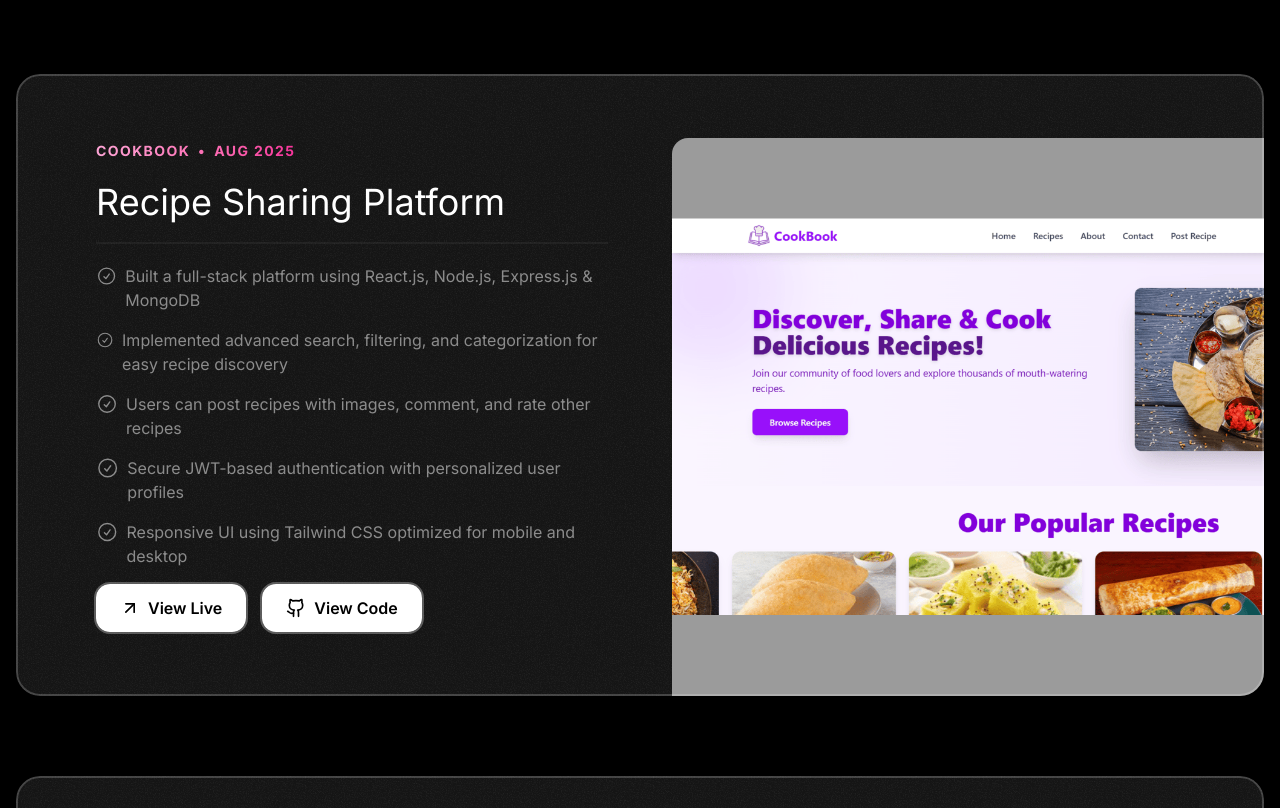
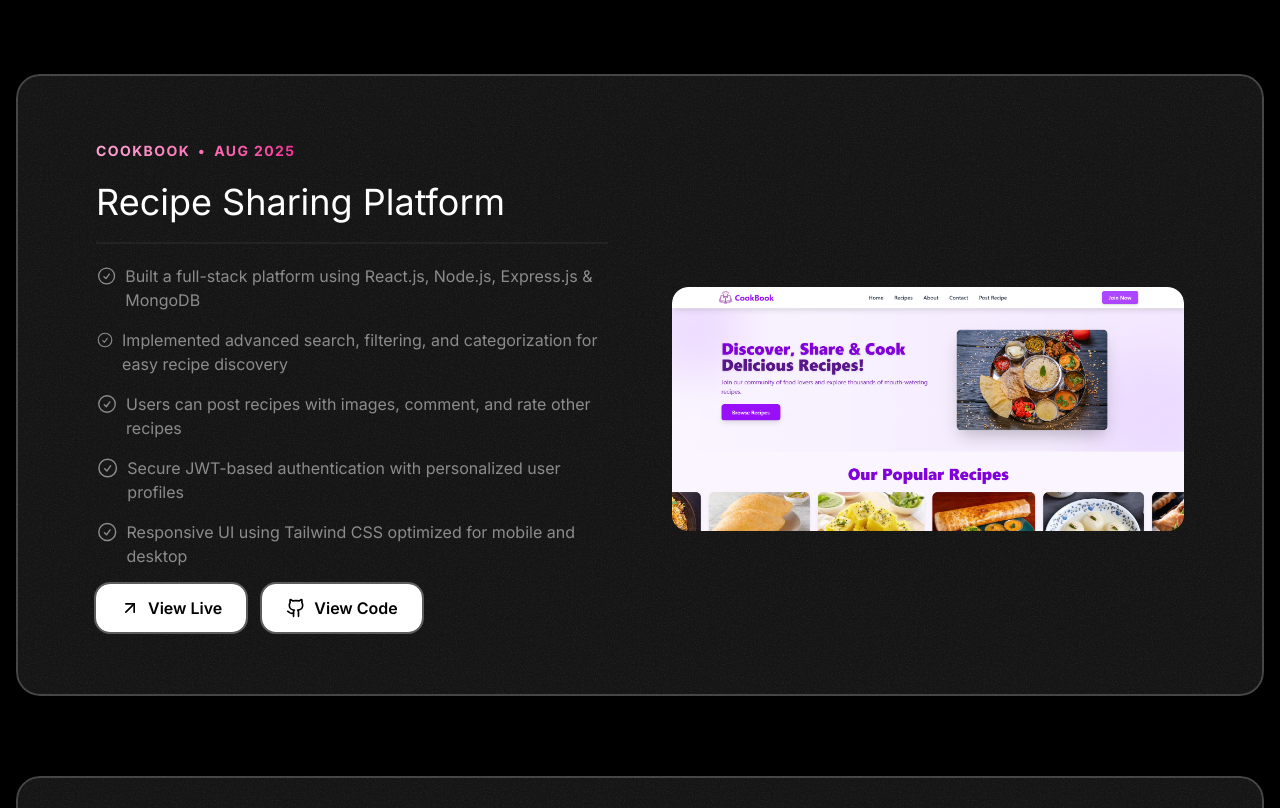
Before and after one commit to Suchitra-Sahoo/Suchitra-Portfolio, a Next.js app: page / in a window 1280 px wide. Shown: the part 2460-3268 px from the top of the page. Built offline with nearby package versions, Linux system fonts and the light colour scheme; a web font is replaced by a local one.

Commit message:
fixed image size

```diff
--- a/src/sections/Projects.tsx
+++ b/src/sections/Projects.tsx
@@ -1,5 +1,5 @@
-import cookbookImage from "@/assets/images/cookbook.png";
-import campusfind from "@/assets/images/campusfind.png";
+import cookbookImage from "@/assets/images/cookbook1.png";
+import campusfind from "@/assets/images/campusfind1.png";
 import Image from "next/image";
 import CheckCircleIcon from "@/assets/icons/check-circle.svg";
 import { ArrowUpRight } from "lucide-react";
@@ -13,33 +13,59 @@ const portfolioProjects = [
     year: "AUG 2025",
     title: "Recipe Sharing Platform",
     results: [
-    { title: "Built a full-stack platform using React.js, Node.js, Express.js & MongoDB" },
-      { title: "Implemented advanced search, filtering, and categorization for easy recipe discovery" },
-      { title: "Users can post recipes with images, comment, and rate other recipes" },
-      { title: "Secure JWT-based authentication with personalized user profiles" },
-      { title: "Responsive UI using Tailwind CSS optimized for mobile and desktop" },
+      {
+        title:
+          "Built a full-stack platform using React.js, Node.js, Express.js & MongoDB",
+      },
+      {
+        title:
+          "Implemented advanced search, filtering, and categorization for easy recipe discovery",
+      },
+      {
+        title:
+          "Users can post recipes with images, comment, and rate other recipes",
+      },
+      {
+        title:
+          "Secure JWT-based authentication with personalized user profiles",
+      },
+      {
+        title:
+          "Responsive UI using Tailwind CSS optimized for mobile and desktop",
+      },
     ],
     link: "https://cook-book-flax.vercel.app/",
     image: cookbookImage,
+    github: "https://github.com/Suchitra-Sahoo/CookBook",
   },
-
   {
     name: "CampusFind",
     year: "SEP 2025",
     title: "Smart Lost & Found System",
     results: [
-    { title: "Developed a campus-wide lost & found system using React.js, Node.js, Express.js & MongoDB" },
-      { title: "Efficient reporting and searching of lost items by category and location" },
+      {
+        title:
+          "Developed a campus-wide lost & found system using React.js, Node.js, Express.js & MongoDB",
+      },
+      {
+        title:
+          "Efficient reporting and searching of lost items by category and location",
+      },
       { title: "Real-time item tracking for easy identification" },
-      { title: "Secure authentication and profile management for students and staff" },
-      { title: "Mobile-first responsive design with Tailwind CSS for fast access across devices" },
+      {
+        title:
+          "Secure authentication and profile management for students and staff",
+      },
+      {
+        title:
+          "Mobile-first responsive design with Tailwind CSS for fast access across devices",
+      },
     ],
     link: "https://github.com/Suchitra-Sahoo/Smart-Lost-and-Found-System",
     image: campusfind,
-}
-
+    github: "https://github.com/Suchitra-Sahoo/Smart-Lost-and-Found-System",
+  },
 ];
-
 
 export const ProjectsSection = () => {
   return (
@@ -50,13 +76,15 @@ export const ProjectsSection = () => {
           title="Featured Projects"
           description="Building clean, functional and creative web experiences."
         />
+
         <div className="mt-10 md:mt-20 flex flex-col gap-20">
           {portfolioProjects.map((project) => (
             <Card
               key={project.title}
               className="px-8 pt-8 pb-0 md:pt-12 md:px-10 lg:pt-16 lg:px-20"
             >
-              <div className="lg:grid lg:grid-cols-2 lg:gap-16">
+              <div className="lg:grid lg:grid-cols-2 lg:gap-16 items-center">
+                {/* Project Details */}
                 <div className="lg:pb-16">
                   <div className="bg-gradient-to-r from-pink-300 to-pink-500 inline-flex gap-2 font-bold uppercase tracking-widest text-sm text-transparent bg-clip-text">
                     <span>{project.name}</span>
@@ -90,7 +118,7 @@ export const ProjectsSection = () => {
                       </button>
                     </a>
                     <a
-                      href={`https://github.com/Suchitra-Sahoo/CookBook`}
+                      href={project.github}
                       target="_blank"
                       rel="noopener noreferrer"
                     >
@@ -101,11 +129,15 @@ export const ProjectsSection = () => {
                     </a>
                   </div>
                 </div>
-                <div className="relative">
+
+                {/* Project Image */}
+                <div className="relative w-full rounded-2xl overflow-hidden mt-8 md:mt-0">
                   <Image
                     src={project.image}
                     alt={project.title}
-                    className="rounded-t-2xl mt-8 -mb-4 md:-mb-0 lg:mt-0 lg:absolute lg:h-full lg:w-auto lg:max-w-none"
+                    width={800}
+                    height={600}
+                    className="object-contain rounded-2xl w-full h-auto mb-4"
                   />
                 </div>
               </div>
```
Also changed, not shown: src/assets/images/campusfind1.png (added), src/assets/images/cookbook1.png (added). Lines whose indentation alone changed are shown as unchanged.
